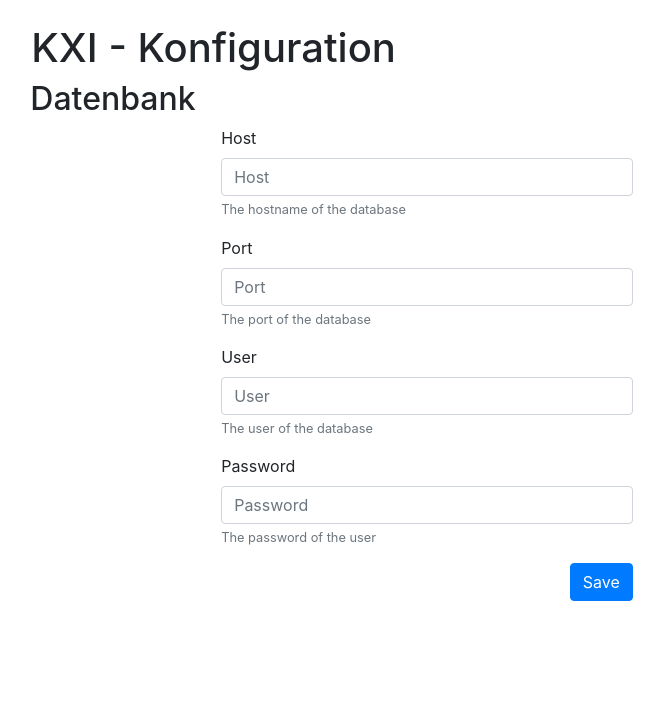
After one commit to oezguerisbert/modul-133, a PHP site: page /config.php in a window 1280 px wide. The commit adds this page. Shown: the top 720 px of the page, without its empty margins (213-877 px from the left). Run offline with PHP 8.4, Linux system fonts and the light colour scheme; some libraries are stand-ins or nearby versions.

Commit message:
added set-up for database-config/config-creation

```diff
--- /dev/null
+++ b/Praxisarbeit/config.php
@@ -0,0 +1,74 @@
+<?php
+include_once './incs/createInput.func.inc.php';
+if (!file_exists("./config.json")) {
+    $conf = array(
+        "database" => array(
+            "host" => null,
+            "port" => 3306,
+            "user" => "root",
+            "password" => "",
+            "dbname" => "modul133",
+            "migrate" => true,
+        ),
+    );
+    if ($_SERVER['REQUEST_METHOD'] === "POST") {
+
+        $conf['database']['host'] = $_POST['host'] ?? $conf['database']['host'];
+        $conf['database']['port'] = $_POST['port'] ?? $conf['database']['port'];
+        $conf['database']['user'] = $_POST['user'] ?? $conf['database']['user'];
+        $conf['database']['password'] = $_POST['password'] ?? $conf['database']['password'];
+
+        $configHandle = fopen("./config.json", "w+");
+        fwrite($configHandle, json_encode($conf));
+        fclose($configHandle);
+        sleep(2);
+        header("Location: ./");
+    }
+
+    ?>
+
+<!DOCTYPE html>
+<html lang="en">
+<head>
+    <meta charset="UTF-8">
+    <meta name="viewport" content="width=device-width, initial-scale=1.0">
+    <title>KXI-Service</title>
+    <?php
+include './incs/bootstrap.head.inc.php';
+    ?>
+</head>
+<body>
+    <div class="container col-md-8">
+        <div class="col pt-4 pb-4">
+            <div class="row pl-3 pr-3 d-flex">
+                <h1>KXI - Konfiguration</h1>
+            </div>
+            <h2>
+                Datenbank
+            </h2>
+
+            <div class="row row-cols-2 justify-content-around">
+                <form method="POST" action="config.php">
+                    <?=createInput("host", $_POST['host'] ?? "", "text", "The hostname of the database", false)?>
+                    <?=createInput("port", $_POST['port'] ?? "", "number", "The port of the database", false)?>
+                    <?=createInput("user", $_POST['user'] ?? "", "text", "The user of the database", false)?>
+                    <?=createInput("password", $_POST['password'] ?? "", "password", "The password of the user", false)?>
+                    <div class="d-flex">
+                        <div class="ml-auto"></div>
+                        <button type="submit" class="btn btn-primary">Save</button>
+                    </div>
+                </form>
+            </div>
+            <div class="row p-5"></div>
+        </div>
+    </div>
+</body>
+</html>
+
+    <?php
+die();
+} else {
+    if ($_SERVER['REQUEST_METHOD'] === "GET" && !in_array($_SERVER['REQUEST_URI'], array("/modul-133/Praxisarbeit/", "/modul-133/Praxisarbeit/index.php"))) {
+        header("Location: ./");
+    }
+}
--- a/Praxisarbeit/controllers/dashboard.controller.php
+++ b/Praxisarbeit/controllers/dashboard.controller.php
@@ -18,7 +18,7 @@ if (isset($_SESSION['userid'])) {
 }
 function printAuftraege()
 {
-
+    global $auftraege;
     foreach ($auftraege as $key => $auftrag) {
 
         echo $auftrag->toRow();
--- a/Praxisarbeit/controllers/formular.controller.php
+++ b/Praxisarbeit/controllers/formular.controller.php
@@ -6,7 +6,7 @@ require_once './incs/getPrioDays.func.inc.php';
 require_once './repositories/Service.repo.php';
 require_once './repositories/Priority.repo.php';
 require_once './classes/DB.class.php';
-global $db_query_result;
+
 if (isset($_SESSION['userid'])) {
     if ($_SERVER['REQUEST_METHOD'] == "POST") {
         $prio = $_POST['prio'];
@@ -19,8 +19,12 @@ if (isset($_SESSION['userid'])) {
 } else {
     header("Location: ./login.php?redirect=" . "formular.php?service=$service");
 }
+
 function printResult()
 {
+    global $db_query_result;
+    global $errors;
+    global $prio;
     if (isset($db_query_result) && sizeof($errors) === 0) {
         echo createAlert($db_query_result, "✨ Perfekt!", array("Wir werden Sie am " . (date("d.m.Y", strtotime("+" . getPrioDays($prio) . " days"))) . " (in " . getPrioDays($prio) . " Tagen) kontaktieren."));
         echo "<a class=\"btn btn-secondary\" href=\"javascript:document.location.href= './';\">zurück</a>";
--- a/Praxisarbeit/index.php
+++ b/Praxisarbeit/index.php
@@ -1,4 +1,5 @@
 <?php
 session_start();
+require_once './config.php';
 require_once './controllers/index.controller.php';
 require_once './views/index.view.php';
--- a/Praxisarbeit/views/dashboard.view.php
+++ b/Praxisarbeit/views/dashboard.view.php
@@ -24,7 +24,7 @@ include './incs/bootstrap.head.inc.php';
 
 if (sizeof($auftraege) < 1) {
     echo "<div class=\"mt-5 col-md-12 p-4 vw-100 border bg-light rounded\" style=\"border-color:#bfc0c0;\">
-                <div class=\"p-2 text-center\" style=\"color:#7f7f7f;\">Keine Aufträge</div>
+                <div class=\"p-2 text-center\" style=\"color:#7f7f7f;\">Keine Aufträge, <a href='dashboard.php'>neu laden?</a></div>
             </div>";
 } else {
     ?>
@@ -40,7 +40,7 @@ if (sizeof($auftraege) < 1) {
                 </tr>
                 </thead>
                 <tbody>
-                <?php printAuftraege(); ?>
+                <?php printAuftraege();?>
                 </tbody>
             </table>
             </div>
```
